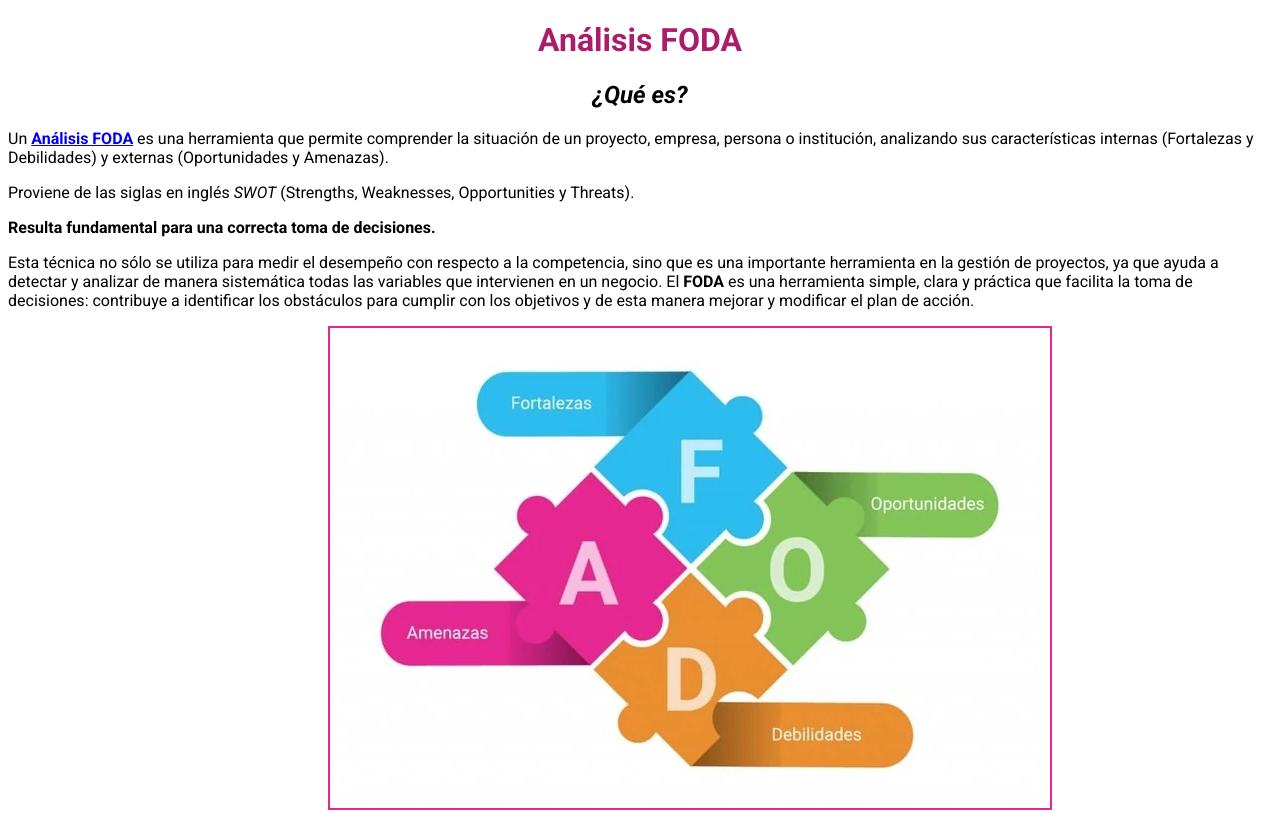
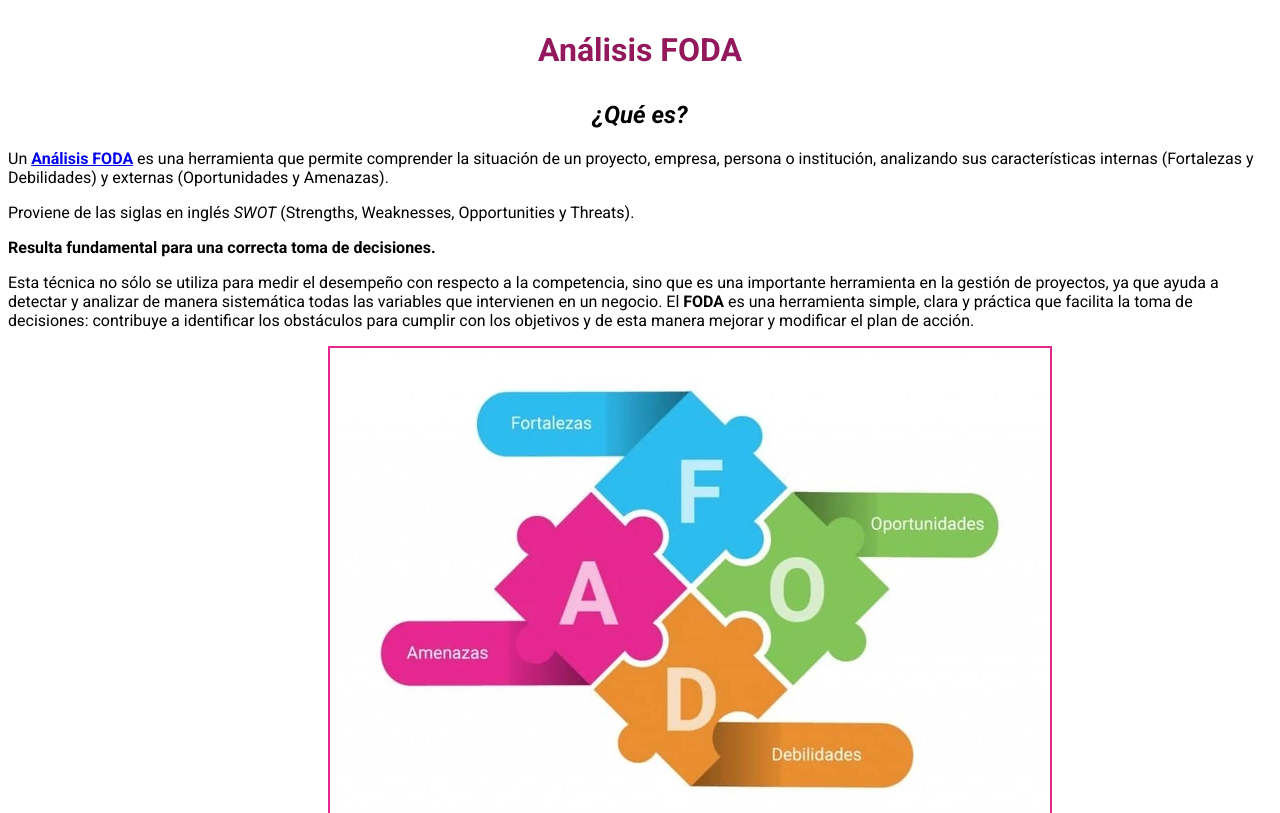
Before and after one commit to SofiaDeAlessandre/desafio-02, a website built with Vite: page index.html in a window 1280 px wide. Shown: the top 813 px of the page. Built offline with nearby package versions, Linux system fonts and the light colour scheme.

Commit message:
se añadió nuevo estilo

```diff
--- a/style.css
+++ b/style.css
@@ -2,8 +2,9 @@ body {
   font-family: "Roboto", sans-serif;
 }
 .titulo {
-  color: rgb(170, 29, 106);
+  color: rgb(147, 25, 92);
   text-align: center;
+  padding: 10px;
 }
 .subtitulo {
   font-style: italic;
@@ -18,5 +19,5 @@ margin-left: 600px;
 }
 .subtitulo-h3 {
   font-style: italic;
-  color: rgb(170, 29, 106) ;
+  color: rgb(147, 25, 92);
 }
```
